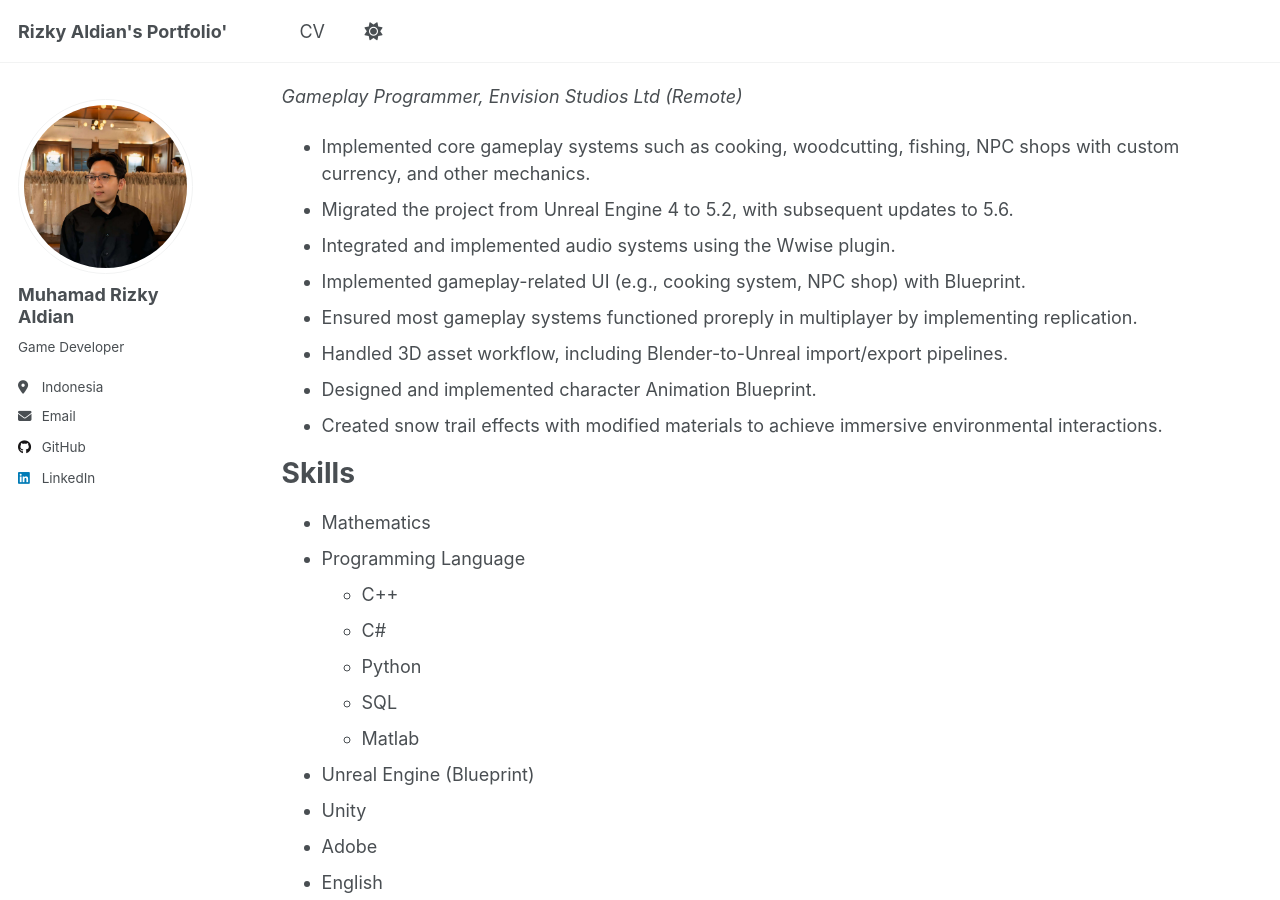
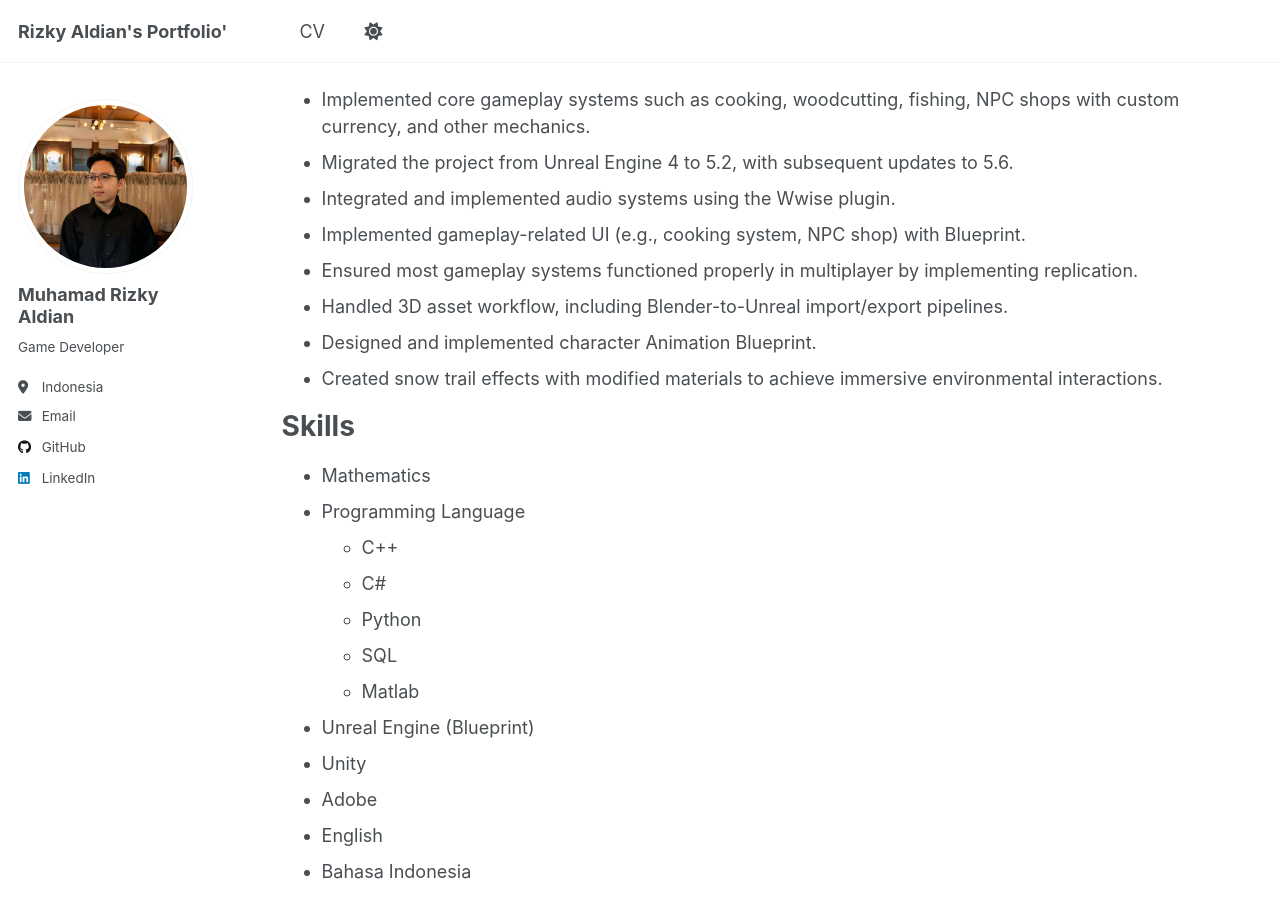
Before and after one commit to rizkyaldi/rizkyaldi.github.io, a Jekyll site: the page built from _pages/cv.md, in a window 1280 px wide and 900 px high, scrolled down 355 px. Built offline with Jekyll 4.4.1, drawn with Linux system fonts in a browser that asks for light colours; a script that is not in the unit is left out.

Commit message:
Update cv.md

```diff
--- a/_pages/cv.md
+++ b/_pages/cv.md
@@ -12,7 +12,6 @@
 # Education
 
 **Brawijaya University Indonesia**, B.S. in Pure Mathematics (2022)
-
 GPA : 3.53/4.00
 
 ***
@@ -20,14 +19,13 @@
 # Professional Experience
 
 **Game Developer** (2023-present)
-
 _Gameplay Programmer, Envision Studios Ltd (Remote)_
 
 - Implemented core gameplay systems such as cooking, woodcutting, fishing, NPC shops with custom currency, and other mechanics.
 - Migrated the project from Unreal Engine 4 to 5.2, with subsequent updates to 5.6.
 - Integrated and implemented audio systems using the Wwise plugin.
 - Implemented gameplay-related UI (e.g., cooking system, NPC shop) with Blueprint.
-- Ensured most gameplay systems functioned proreply in multiplayer by implementing replication.
+- Ensured most gameplay systems functioned properly in multiplayer by implementing replication.
 - Handled 3D asset workflow, including Blender-to-Unreal import/export pipelines.
 - Designed and implemented character Animation Blueprint.
 - Created snow trail effects with modified materials to achieve immersive environmental interactions.
```
